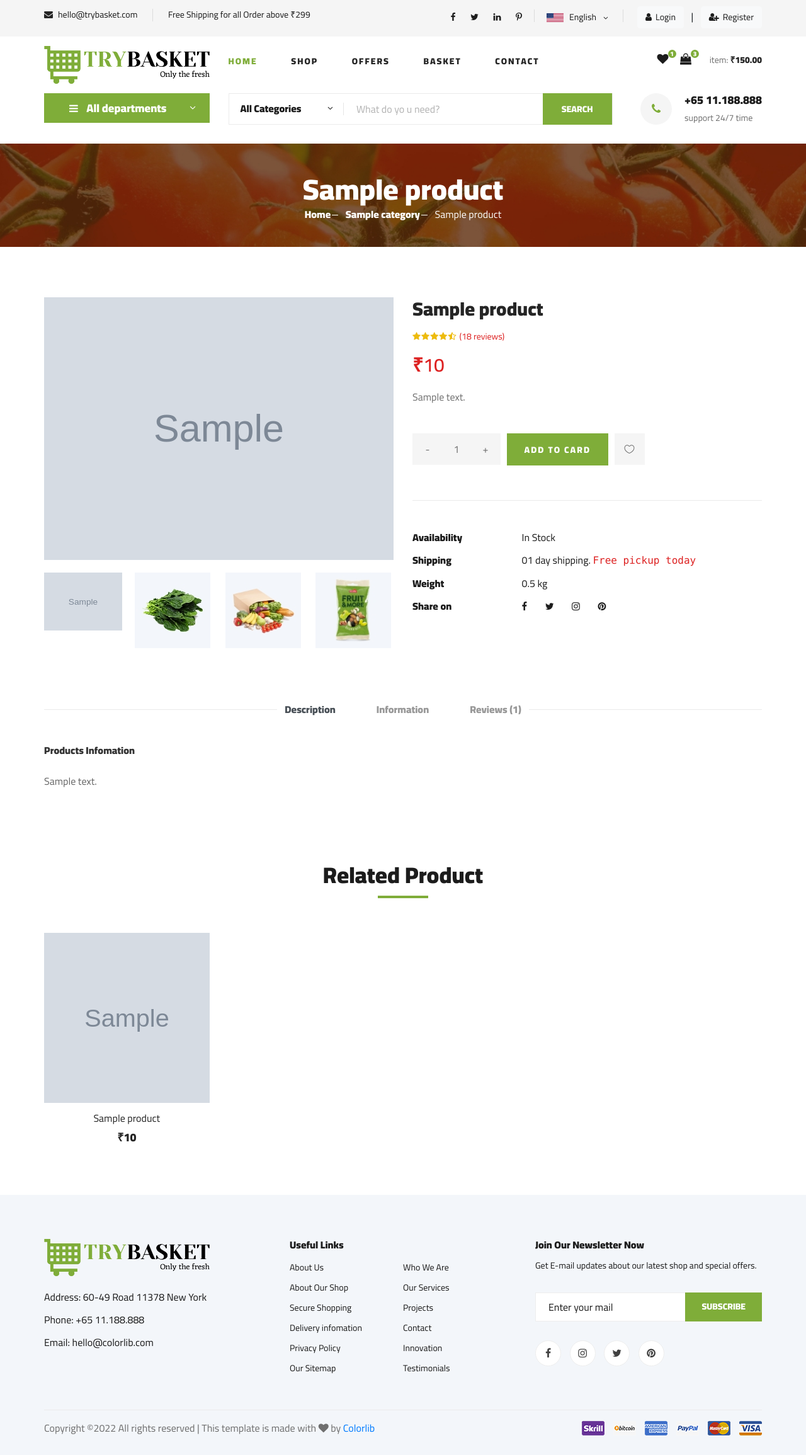
After one commit to mubarakmayyeri/TryBasket, a Django app: a page that uses templates/product_detail.html in a window 1280 px wide. The commit adds this page. Shown: the whole page at 63% size. Run offline with Django 4.2, Linux system fonts and the light colour scheme; tables that the repository leaves empty hold one stand-in row (values such as "Sample post"); grey boxes marked "Sample" are stand-in pictures; some libraries are stand-ins or nearby versions.

Commit message:
product details page set up

```diff
--- a/adminPanel/urls.py
+++ b/adminPanel/urls.py
@@ -13,6 +13,7 @@ urlpatterns = [
   path('categories', views.categories, name='categories'),
   path('addCategory', views.addCategory, name='addCategory'),
   path('<int:id>/deleteCategory', views.deleteCategory, name='deleteCategory'),
+
   path('<int:id>/subCategories', views.subCategories, name='subCategories'),
   path('<int:id>/addSubCategory', views.addSubCategory, name='addSubCategory'),
   path('<int:id>/deleteSubCategory', views.deleteSubCategory, name='deleteSubCategory'),
--- a/shop/models.py
+++ b/shop/models.py
@@ -1,4 +1,5 @@
 from django.db import models
+from django.urls import reverse
 from category.models import Category, Sub_Category
 
 # Create your models here.
@@ -20,5 +21,8 @@ class Product(models.Model):
   created_date = models.DateTimeField(auto_now_add=True)
   modified_date = models.DateTimeField(auto_now=True)
 
+  def get_url(self):
+    return reverse('product_details', args=[self.category.slug, self.sub_category.slug, self.slug])
+
   def __str__(self):
     return self.product_name
--- a/shop/urls.py
+++ b/shop/urls.py
@@ -3,5 +3,7 @@ from . import views
 
 urlpatterns = [
   path('', views.home, name='home'),
-  path('shop', views.shop, name='shop'),
+  path('shop/', views.shop, name='shop'),
+
+  path('shop/<slug:category_slug>/<slug:sub_category_slug>/<slug:product_slug>/', views.product_details, name='product_details'),
 ]
--- a/shop/views.py
+++ b/shop/views.py
@@ -27,13 +27,26 @@ def shop(request):
   products = Product.objects.all().filter(is_available=True).order_by('product_name')
   latest_products_1 = Product.objects.all().order_by('-created_date')[:3]
   latest_products_2 = Product.objects.all().order_by('-created_date')[3:6]
-  poduct_count = products.count()
+  product_count = products.count()
 
   context = {
     'categories' : categories,
     'products':products,
     'latest_products_1' : latest_products_1,
     'latest_products_2' : latest_products_2,
-    'poduct_count':poduct_count
+    'product_count':product_count
   }
   return render(request, 'shop.html', context)
+
+def product_details(request, category_slug, sub_category_slug, product_slug):
+  try:
+    product = Product.objects.get(category__slug=category_slug, sub_category__slug=sub_category_slug, slug=product_slug)
+    related_products = Product.objects.filter(sub_category__slug=sub_category_slug)[:4]
+  except Exception as e:
+    raise e
+
+  context = {
+    'product':product,
+    "related_products":related_products,
+  }
+  return render(request, 'product_detail.html', context)
--- a/templates/includes/navbar.html
+++ b/templates/includes/navbar.html
@@ -156,7 +156,7 @@
                                   <li><a href="./blog-details.html">Blog Details</a></li>
                               </ul>
                           </li>
-                          <li><a href="./blog.html">Blog</a></li>
+                          <li><a href="./blog.html">Basket</a></li>
                           <li><a href="./contact.html">Contact</a></li>
                       </ul>
                   </nav>
--- /dev/null
+++ b/templates/product_detail.html
@@ -0,0 +1,243 @@
+{% extends 'base.html' %}
+
+{% load static %}
+
+{% block content %}
+
+    <!-- Hero Section Begin -->
+    <section class="hero hero-normal">
+      <div class="container">
+          <div class="row">
+              <div class="col-lg-3">
+                  <div class="hero__categories">
+                      <div class="hero__categories__all">
+                          <i class="fa fa-bars"></i>
+                          <span>All departments</span>
+                      </div>
+                      <ul>
+                          <li><a href="#">Fresh Meat</a></li>
+                          <li><a href="#">Vegetables</a></li>
+                          <li><a href="#">Fruit & Nut Gifts</a></li>
+                          <li><a href="#">Fresh Berries</a></li>
+                          <li><a href="#">Ocean Foods</a></li>
+                          <li><a href="#">Butter & Eggs</a></li>
+                          <li><a href="#">Fastfood</a></li>
+                          <li><a href="#">Fresh Onion</a></li>
+                          <li><a href="#">Papayaya & Crisps</a></li>
+                          <li><a href="#">Oatmeal</a></li>
+                          <li><a href="#">Fresh Bananas</a></li>
+                      </ul>
+                  </div>
+              </div>
+              <div class="col-lg-9">
+                  <div class="hero__search">
+                      <div class="hero__search__form">
+                          <form action="#">
+                              <div class="hero__search__categories">
+                                  All Categories
+                                  <span class="arrow_carrot-down"></span>
+                              </div>
+                              <input type="text" placeholder="What do yo u need?">
+                              <button type="submit" class="site-btn">SEARCH</button>
+                          </form>
+                      </div>
+                      <div class="hero__search__phone">
+                          <div class="hero__search__phone__icon">
+                              <i class="fa fa-phone"></i>
+                          </div>
+                          <div class="hero__search__phone__text">
+                              <h5>+65 11.188.888</h5>
+                              <span>support 24/7 time</span>
+                          </div>
+                      </div>
+                  </div>
+              </div>
+          </div>
+      </div>
+  </section>
+  <!-- Hero Section End -->
+
+  <!-- Breadcrumb Section Begin -->
+  <section class="breadcrumb-section set-bg" data-setbg="{% static 'img/breadcrumb.jpg' %}">
+      <div class="container">
+          <div class="row">
+              <div class="col-lg-12 text-center">
+                  <div class="breadcrumb__text">
+                      <h2>{{product.product_name}}</h2>
+                      <div class="breadcrumb__option">
+                          <a href="{% url 'home' %}">Home</a>
+                          <a href="./index.html">{{product.category}}</a>
+                          <span>{{product.product_name}}</span>
+                      </div>
+                  </div>
+              </div>
+          </div>
+      </div>
+  </section>
+  <!-- Breadcrumb Section End -->
+
+  <!-- Product Details Section Begin -->
+  <section class="product-details spad">
+      <div class="container">
+          <div class="row">
+              <div class="col-lg-6 col-md-6">
+                  <div class="product__details__pic">
+                      <div class="product__details__pic__item">
+                          <img class="product__details__pic__item--large"
+                              src="{{product.image_1.url}}" alt="">
+                      </div>
+                      <div class="product__details__pic__slider owl-carousel">
+                          <img data-imgbigurl="{{product.image_1.url}}"
+                              src="{{product.image_1.url}}" alt="">
+                          <img data-imgbigurl="{% static 'img/product/details/product-details-3.jpg' %}"
+                              src="{% static 'img/product/details/thumb-2.jpg' %}" alt="">
+                          <img data-imgbigurl="{% static 'img/product/details/product-details-5.jpg' %}"
+                              src="{% static 'img/product/details/thumb-3.jpg' %}" alt="">
+                          <img data-imgbigurl="{% static 'img/product/details/product-details-4.jpg' %}"
+                              src="{% static 'img/product/details/thumb-4.jpg' %}" alt="">
+                      </div>
+                  </div>
+              </div>
+              <div class="col-lg-6 col-md-6">
+                  <div class="product__details__text">
+                      <h3>{{product.product_name}}</h3>
+                      <div class="product__details__rating">
+                          <i class="fa fa-star"></i>
+                          <i class="fa fa-star"></i>
+                          <i class="fa fa-star"></i>
+                          <i class="fa fa-star"></i>
+                          <i class="fa fa-star-half-o"></i>
+                          <span>(18 reviews)</span>
+                      </div>
+                      <div class="product__details__price">₹{{product.price}}</div>
+                      <p>{{product.description}}</p>
+                      <div class="product__details__quantity">
+                          <div class="quantity">
+                              <div class="pro-qty">
+                                  <input type="text" value="1">
+                              </div>
+                          </div>
+                      </div>
+                      <a href="#" class="primary-btn">ADD TO CARD</a>
+                      <a href="#" class="heart-icon"><span class="icon_heart_alt"></span></a>
+                      <ul>
+                          <li><b>Availability</b> <span>In Stock</span></li>
+                          <li><b>Shipping</b> <span>01 day shipping. <samp>Free pickup today</samp></span></li>
+                          <li><b>Weight</b> <span>0.5 kg</span></li>
+                          <li><b>Share on</b>
+                              <div class="share">
+                                  <a href="#"><i class="fa fa-facebook"></i></a>
+                                  <a href="#"><i class="fa fa-twitter"></i></a>
+                                  <a href="#"><i class="fa fa-instagram"></i></a>
+                                  <a href="#"><i class="fa fa-pinterest"></i></a>
+                              </div>
+                          </li>
+                      </ul>
+                  </div>
+              </div>
+              <div class="col-lg-12">
+                  <div class="product__details__tab">
+                      <ul class="nav nav-tabs" role="tablist">
+                          <li class="nav-item">
+                              <a class="nav-link active" data-toggle="tab" href="#tabs-1" role="tab"
+                                  aria-selected="true">Description</a>
+                          </li>
+                          <li class="nav-item">
+                              <a class="nav-link" data-toggle="tab" href="#tabs-2" role="tab"
+                                  aria-selected="false">Information</a>
+                          </li>
+                          <li class="nav-item">
+                              <a class="nav-link" data-toggle="tab" href="#tabs-3" role="tab"
+                                  aria-selected="false">Reviews <span>(1)</span></a>
+                          </li>
+                      </ul>
+                      <div class="tab-content">
+                          <div class="tab-pane active" id="tabs-1" role="tabpanel">
+                              <div class="product__details__tab__desc">
+                                  <h6>Products Infomation</h6>
+                                  <p>{{product.description}}</p>
+                              </div>
+                          </div>
+                          <div class="tab-pane" id="tabs-2" role="tabpanel">
+                              <div class="product__details__tab__desc">
+                                  <h6>Products Infomation</h6>
+                                  <p>Vestibulum ac diam sit amet quam vehicula elementum sed sit amet dui.
+                                      Pellentesque in ipsum id orci porta dapibus. Proin eget tortor risus.
+                                      Vivamus suscipit tortor eget felis porttitor volutpat. Vestibulum ac diam
+                                      sit amet quam vehicula elementum sed sit amet dui. Donec rutrum congue leo
+                                      eget malesuada. Vivamus suscipit tortor eget felis porttitor volutpat.
+                                      Curabitur arcu erat, accumsan id imperdiet et, porttitor at sem. Praesent
+                                      sapien massa, convallis a pellentesque nec, egestas non nisi. Vestibulum ac
+                                      diam sit amet quam vehicula elementum sed sit amet dui. Vestibulum ante
+                                      ipsum primis in faucibus orci luctus et ultrices posuere cubilia Curae;
+                                      Donec velit neque, auctor sit amet aliquam vel, ullamcorper sit amet ligula.
+                                      Proin eget tortor risus.</p>
+                                  <p>Praesent sapien massa, convallis a pellentesque nec, egestas non nisi. Lorem
+                                      ipsum dolor sit amet, consectetur adipiscing elit. Mauris blandit aliquet
+                                      elit, eget tincidunt nibh pulvinar a. Cras ultricies ligula sed magna dictum
+                                      porta. Cras ultricies ligula sed magna dictum porta. Sed porttitor lectus
+                                      nibh. Mauris blandit aliquet elit, eget tincidunt nibh pulvinar a.</p>
+                              </div>
+                          </div>
+                          <div class="tab-pane" id="tabs-3" role="tabpanel">
+                              <div class="product__details__tab__desc">
+                                  <h6>Products Infomation</h6>
+                                  <p>Vestibulum ac diam sit amet quam vehicula elementum sed sit amet dui.
+                                      Pellentesque in ipsum id orci porta dapibus. Proin eget tortor risus.
+                                      Vivamus suscipit tortor eget felis porttitor volutpat. Vestibulum ac diam
+                                      sit amet quam vehicula elementum sed sit amet dui. Donec rutrum congue leo
+                                      eget malesuada. Vivamus suscipit tortor eget felis porttitor volutpat.
+                                      Curabitur arcu erat, accumsan id imperdiet et, porttitor at sem. Praesent
+                                      sapien massa, convallis a pellentesque nec, egestas non nisi. Vestibulum ac
+                                      diam sit amet quam vehicula elementum sed sit amet dui. Vestibulum ante
+                                      ipsum primis in faucibus orci luctus et ultrices posuere cubilia Curae;
+                                      Donec velit neque, auctor sit amet aliquam vel, ullamcorper sit amet ligula.
+                                      Proin eget tortor risus.</p>
+                              </div>
+                          </div>
+                      </div>
+                  </div>
+              </div>
+          </div>
+      </div>
+  </section>
+  <!-- Product Details Section End -->
+
+  <!-- Related Product Section Begin -->
+  <section class="related-product">
+      <div class="container">
+          <div class="row">
+              <div class="col-lg-12">
+                  <div class="section-title related__product__title">
+                      <h2>Related Product</h2>
+                  </div>
+              </div>
+          </div>
+          <div class="row">
+
+            {% for product in related_products %}
+
+            <div class="col-lg-3 col-md-4 col-sm-6">
+              <div class="product__item">
+                  <div class="product__item__pic set-bg" data-setbg="{{product.image_1.url}}">
+                      <ul class="product__item__pic__hover">
+                          <li><a href="#"><i class="fa fa-heart"></i></a></li>
+                          <li><a href="#"><i class="fa fa-retweet"></i></a></li>
+                          <li><a href="#"><i class="fa fa-shopping-cart"></i></a></li>
+                      </ul>
+                  </div>
+                  <div class="product__item__text">
+                      <h6><a href="#">{{product.product_name}}</a></h6>
+                      <h5>₹{{product.price}}</h5>
+                  </div>
+              </div>
+          </div>
+
+            {% endfor %}
+
+          </div>
+      </div>
+  </section>
+  <!-- Related Product Section End -->
+
+{% endblock content %}
--- a/templates/shop.html
+++ b/templates/shop.html
@@ -176,7 +176,7 @@
 
                               {% for product in latest_products_1 %}
 
-                              <a href="#" class="latest-product__item">
+                              <a href="{{product.get_url}}" class="latest-product__item">
                                   <div class="latest-product__item__pic">
                                       <img src="{{product.image_1.url}}" alt="">
                                   </div>
@@ -341,7 +341,7 @@
                       </div>
                       <div class="col-lg-4 col-md-4">
                           <div class="filter__found">
-                              <h6><span>{{poduct_count}}</span> Products found</h6>
+                              <h6><span>{{product_count}}</span> Products found</h6>
                           </div>
                       </div>
                       <div class="col-lg-4 col-md-3">
@@ -366,7 +366,7 @@
                           </ul>
                       </div>
                       <div class="product__item__text">
-                          <h6><a href="#">{{product.product_name}}</a></h6>
+                          <h6><a href="{{product.get_url}}">{{product.product_name}}</a></h6>
                           <h5>₹{{product.price}}</h5>
                       </div>
                   </div>
```
Also changed, not shown: adminPanel/views.py (+4 -4 lines), templates/home.html (+64 -114 lines).
